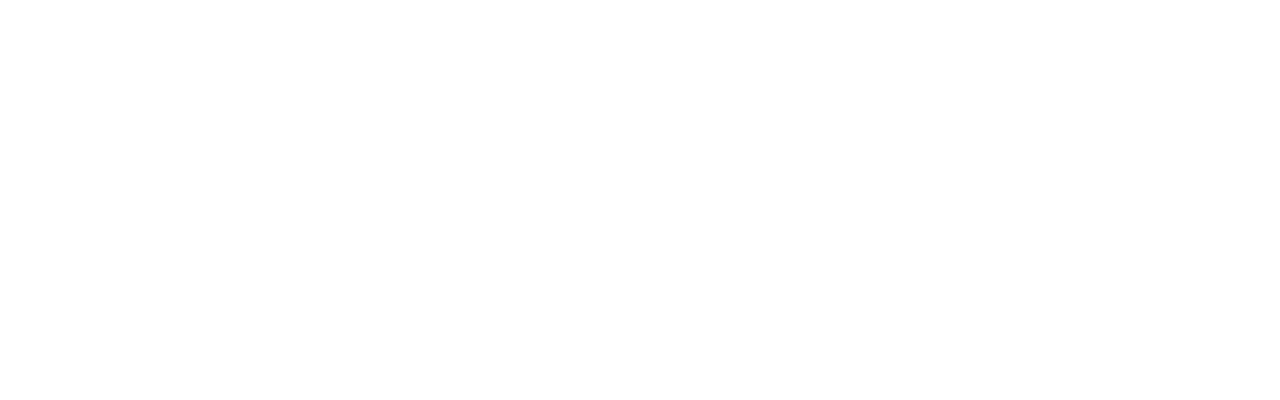
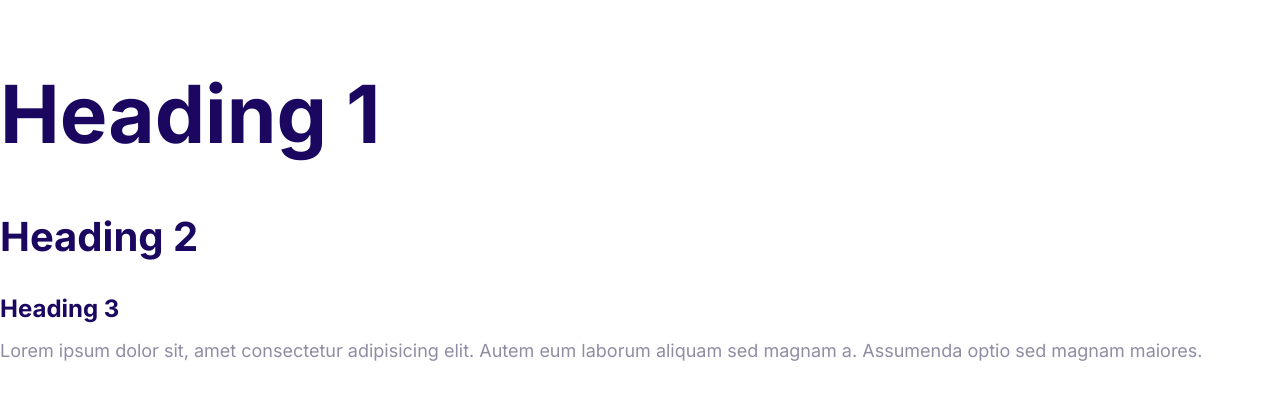
Before and after one commit to sabry-awad97/Sabrify, a website built with Vite: page index.html in a window 1280 px wide. Built offline with nearby package versions, Linux system fonts and the light colour scheme.

Commit message:
Define the styles for the fonts.

```diff
--- a/index.html
+++ b/index.html
@@ -7,7 +7,13 @@
     <title>Sabrify</title>
   </head>
   <body>
-    <div id="app"></div>
+    <h1>Heading 1</h1>
+    <h2>Heading 2</h2>
+    <h3>Heading 3</h3>
+    <p>
+      Lorem ipsum dolor sit, amet consectetur adipisicing elit. Autem eum
+      laborum aliquam sed magnam a. Assumenda optio sed magnam maiores.
+    </p>
     <script type="module" src="/src/main.ts"></script>
   </body>
 </html>
--- a/src/css/style.css
+++ b/src/css/style.css
@@ -1,3 +1,5 @@
+@import url('https://fonts.googleapis.com/css2?family=Inter:wght@400;700&display=swap');
+
 :root {
   --color-primary: #2584ff;
   --color-secondary: #00d9ff;
@@ -5,3 +7,58 @@
   --color-headings: #1b0760;
   --color-body: #918ca4;
 }
+
+html {
+  /* 62.5% of 16px = 10px */
+  font-size: 62.5%;
+}
+
+body {
+  font-family: Inter, Arial, Helvetica, sans-serif;
+  font-size: 2.4rem;
+  line-height: 1.5;
+  color: var(--color-body);
+}
+
+h1,
+h2,
+h3 {
+  color: var(--color-headings);
+  margin-bottom: 1rem;
+}
+
+h1 {
+  /* 7 * font-size of html element */
+  font-size: 7rem;
+}
+
+h2 {
+  font-size: 4rem;
+}
+
+h3 {
+  font-size: 3rem;
+}
+
+p {
+  /* margin-collapse */
+  margin-top: 0;
+}
+
+@media screen and (min-width: 1024px) {
+  body {
+    font-size: 1.8rem;
+  }
+
+  h1 {
+    font-size: 8rem;
+  }
+
+  h2 {
+    font-size: 4rem;
+  }
+
+  h3 {
+    font-size: 2.4rem;
+  }
+}
```
Also changed, not shown: 1 other file.
